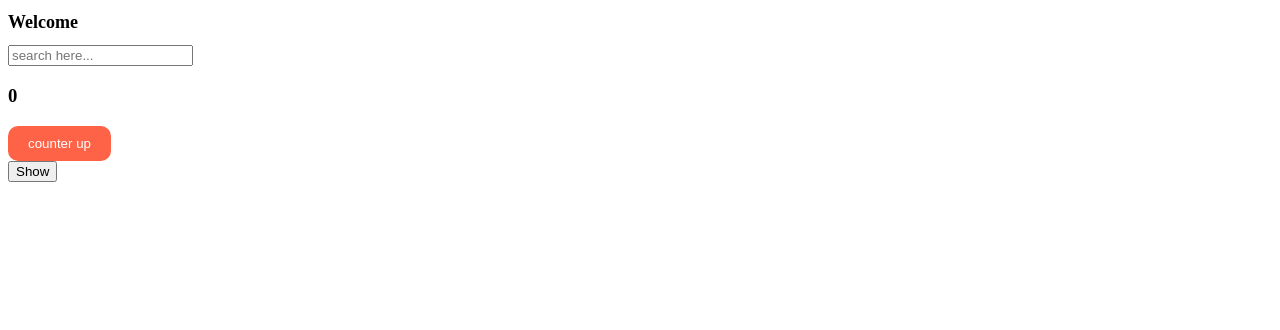
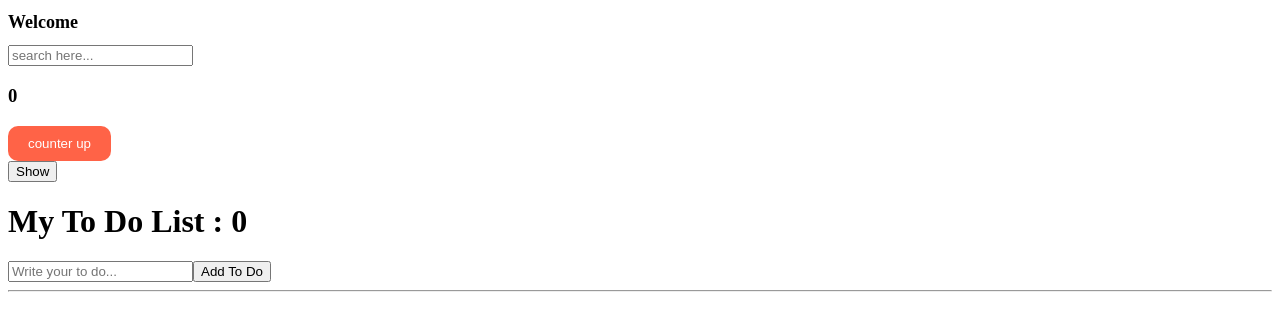
Before and after one commit to hongyeongjune/study-react-js-beginner, a React (Create React App) app in the folder react-for-beginners/: page / in a window 1280 px wide. Shown: the top 330 px of the page. Built offline with nearby package versions, Linux system fonts and the light colour scheme.

Commit message:
To Do List

```diff
--- a/react-for-beginners/src/App.js
+++ b/react-for-beginners/src/App.js
@@ -1,6 +1,7 @@
 import styles from './App.module.css';
 import Button from './Button';
 import { useEffect, useState } from 'react';
+import TodoList from './TodoList';
 
 function Hello() {
     useEffect(() => {
@@ -50,6 +51,7 @@
                 showing && <Hello />
             }
             <button onClick={() => setShowing(prev => !prev)}>{showing ? "Hide" : "Show"}</button>
+            <TodoList />
         </div>
     );
 }
--- /dev/null
+++ b/react-for-beginners/src/TodoList.js
@@ -0,0 +1,38 @@
+import { useState } from 'react';
+
+function TodoList() {
+    const [todo, setTodo] = useState("");
+    const [todos, setTodos] = useState([]);
+
+    const onSubmit = (event) => {
+        event.preventDefault();
+        if (todo === "") {
+            return;
+        }
+        setTodos(prev => [...prev, todo]);
+        setTodo("");
+    }
+
+    return (
+        <div>
+            <h1>My To Do List : {todos.length}</h1>
+            <form onSubmit={onSubmit}>
+                <input
+                    value={todo}
+                    onChange={(event) => setTodo(event.target.value)}
+                    type="text"
+                    placeholder={"Write your to do..."}
+                />
+                <button>Add To Do</button>
+            </form>
+            <hr />
+            <ul>
+                {todos.map((item, index) => (
+                    <li key={index}>{item}</li>
+                ))}
+            </ul>
+        </div>
+    )
+}
+
+export default TodoList;
```
